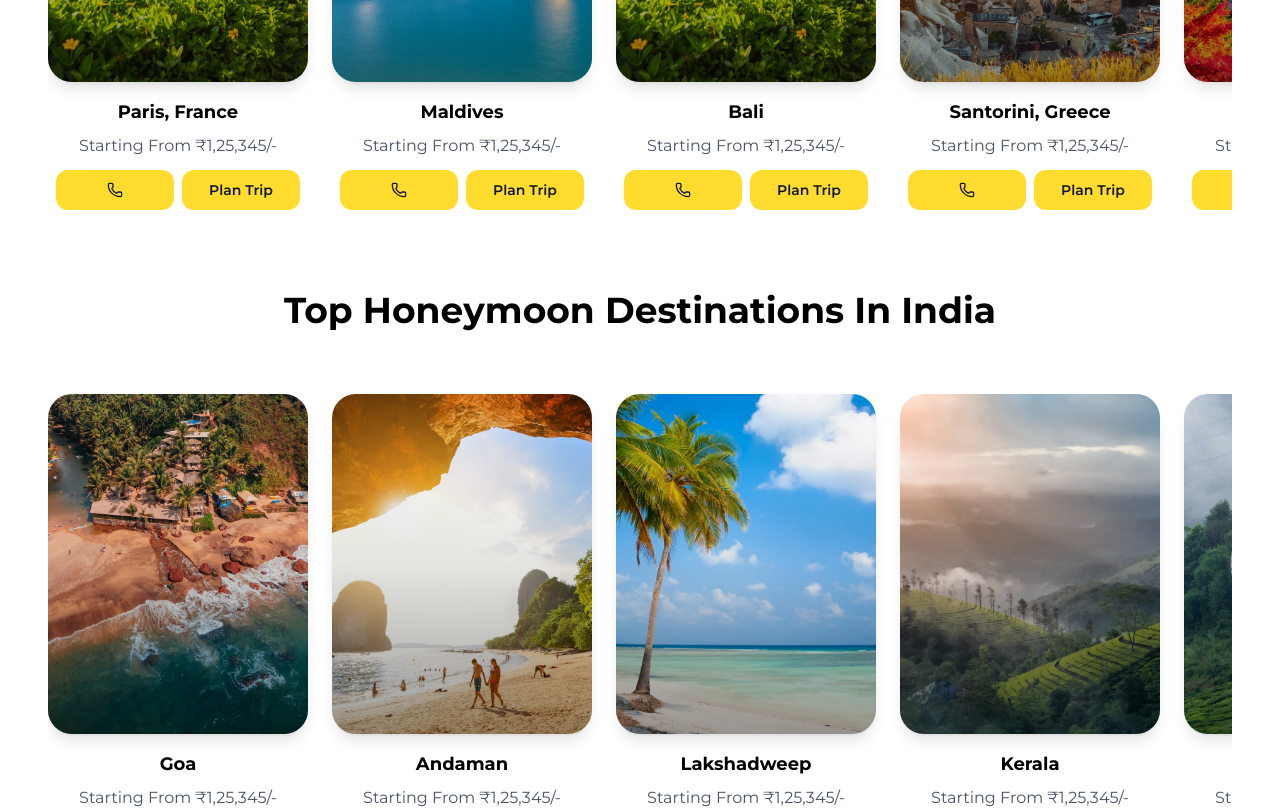
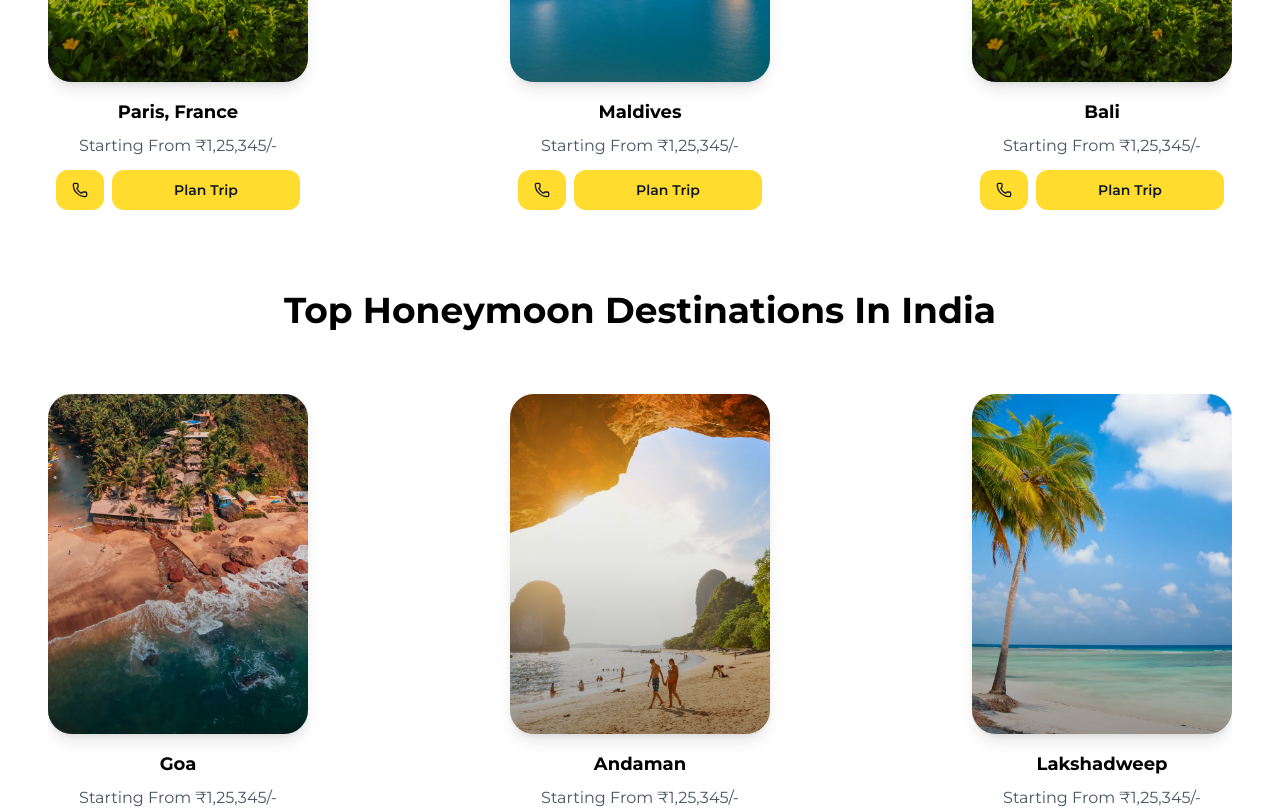
Before and after one commit to urbantrips/ut-client, a Next.js app: page /romantic in a window 1280 px wide. Shown: the part 920-1729 px from the top of the page. Built offline with nearby package versions, Linux system fonts and the light colour scheme.

Commit message:
fix: reduce card count in romantic destinations and enhance card interaction features

```diff
--- a/src/app/romantic/page.tsx
+++ b/src/app/romantic/page.tsx
@@ -17,12 +17,12 @@ export default function TravelStylePage() {
       <TravelStyleDestinationsSection
         title="Experience love in the world's most romantic places."
         destinations={romanticDestinations}
-        cardCount={5}
+        cardCount={3}
       />
       <TravelStyleDestinationsSection
         title="Top Honeymoon Destinations In India"
         destinations={honeymoonDestinationsIndia}
-        cardCount={5}
+        cardCount={3}
       />
       <DestinationPosterSection />
       <Footer />
--- a/src/components/features/travel-style-destination-card.tsx
+++ b/src/components/features/travel-style-destination-card.tsx
@@ -18,15 +18,35 @@ export function TravelStyleDestinationCard({ destination, index }: TravelStyleDe
   const [imageLoaded, setImageLoaded] = useState(false);
   const [imageError, setImageError] = useState(false);
 
+  const handleCardClick = () => {
+    // Handle card click - navigate to destination details or similar
+    console.log('Card clicked:', destination.title);
+  };
+
+  const handlePhoneClick = (e: React.MouseEvent<HTMLButtonElement>) => {
+    e.stopPropagation();
+    // Handle phone call action
+    console.log('Phone clicked for:', destination.title);
+    // You can add actual phone call logic here
+  };
+
+  const handlePlanTripClick = (e: React.MouseEvent<HTMLButtonElement>) => {
+    e.stopPropagation();
+    // Handle plan trip action
+    console.log('Plan trip clicked for:', destination.title);
+    // You can add navigation or modal logic here
+  };
+
   return (
     <motion.div
-      className="flex flex-col cursor-pointer group flex-shrink-0"
+      className="flex flex-col cursor-pointer group flex-shrink-0 w-full sm:w-auto"
       initial={{ opacity: 0, y: 20 }}
       whileInView={{ opacity: 1, y: 0 }}
       viewport={{ once: true }}
       transition={{ duration: 0.4, delay: index * 0.1 }}
+      onClick={handleCardClick}
     >
-      <div className="w-[200px] sm:w-[220px] md:w-[240px] lg:w-[260px] h-[280px] sm:h-[300px] md:h-[320px] lg:h-[340px] rounded-2xl sm:rounded-3xl mb-4 overflow-hidden relative shadow-lg transition-shadow duration-300 bg-gray-200">
+      <div className="w-full sm:w-[220px] md:w-[240px] lg:w-[260px] h-[140px] sm:h-[300px] md:h-[320px] lg:h-[340px] rounded-2xl sm:rounded-3xl mb-2 sm:mb-4 overflow-hidden relative shadow-lg transition-shadow duration-300 bg-gray-200">
         {!imageError ? (
           <>
             <Image
@@ -34,7 +54,7 @@ export function TravelStyleDestinationCard({ destination, index }: TravelStyleDe
               alt={destination.title}
               fill
               className={`object-cover group-hover:scale-105 transition-transform duration-300 ${imageLoaded ? 'opacity-100' : 'opacity-0'}`}
-              sizes="(max-width: 640px) 200px, (max-width: 768px) 220px, (max-width: 1024px) 240px, 260px"
+              sizes="(max-width: 640px) 33vw, (max-width: 768px) 220px, (max-width: 1024px) 240px, 260px"
               onError={() => setImageError(true)}
               onLoad={() => setImageLoaded(true)}
               loading="lazy"
@@ -55,19 +75,29 @@ export function TravelStyleDestinationCard({ destination, index }: TravelStyleDe
       </div>
 
       {/* Destination Info */}
-      <div className="px-2">
-        <p className="text-sm sm:text-base md:text-lg font-bold text-black text-center mb-2">
+      <div className="px-1 sm:px-2 min-w-0">
+        <p className="text-xs sm:text-base md:text-lg font-bold text-black text-center mb-1 sm:mb-2 truncate">
           {destination.title}
         </p>
-        <p className="text-xs sm:text-sm md:text-base text-gray-600 text-center mb-3">
+        <p className="text-[10px] sm:text-sm md:text-base text-gray-600 text-center mb-1.5 sm:mb-3 truncate">
           {destination.price}
         </p>
-        <div className="flex gap-2">
-          <button className="flex-1 bg-primary text-gray-900 rounded-lg sm:rounded-xl py-2 sm:py-2.5 flex items-center justify-center font-semibold text-xs sm:text-sm hover:bg-primary/90 transition-colors duration-300">
-            <Phone className="w-3 h-3 sm:w-4 sm:h-4" />
+        <div className="flex gap-1 sm:gap-2 min-w-0">
+          <button
+            onClick={handlePhoneClick}
+            className="flex-shrink-0 w-10 sm:w-12 bg-primary text-gray-900 rounded-lg sm:rounded-xl py-1.5 sm:py-2.5 flex items-center justify-center font-semibold text-[10px] sm:text-sm hover:bg-primary/90 active:bg-primary/80 transition-colors duration-300 focus:outline-none focus:ring-2 focus:ring-primary focus:ring-offset-2"
+            aria-label={`Call about ${destination.title}`}
+            type="button"
+          >
+            <Phone className="w-2.5 h-2.5 sm:w-4 sm:h-4" />
           </button>
-          <button className="flex-1 bg-primary text-gray-900 rounded-lg sm:rounded-xl py-2 sm:py-2.5 flex items-center justify-center font-semibold text-xs sm:text-sm hover:bg-primary/90 transition-colors duration-300">
-            Plan Trip
+          <button
+            onClick={handlePlanTripClick}
+            className="flex-1 min-w-0 bg-primary text-gray-900 rounded-lg sm:rounded-xl py-1.5 sm:py-2.5 flex items-center justify-center font-semibold text-[10px] sm:text-sm hover:bg-primary/90 active:bg-primary/80 transition-colors duration-300 focus:outline-none focus:ring-2 focus:ring-primary focus:ring-offset-2"
+            aria-label={`Plan trip to ${destination.title}`}
+            type="button"
+          >
+            <span className="truncate">Plan Trip</span>
           </button>
         </div>
       </div>
--- a/src/components/features/travel-style-destinations-section.tsx
+++ b/src/components/features/travel-style-destinations-section.tsx
@@ -30,7 +30,7 @@ export function TravelStyleDestinationsSection({
           </h2>
         </div>
 
-        <div className="flex overflow-x-auto gap-4 sm:gap-6 md:justify-center lg:justify-between scrollbar-hide pb-4">
+        <div className="grid grid-cols-3 sm:flex sm:overflow-x-auto gap-2 sm:gap-4 md:gap-6 md:justify-center lg:justify-between scrollbar-hide pb-4">
           {displayDestinations.map((destination, index) => (
             <TravelStyleDestinationCard
               key={`${destination.title}-${index}`}
```
